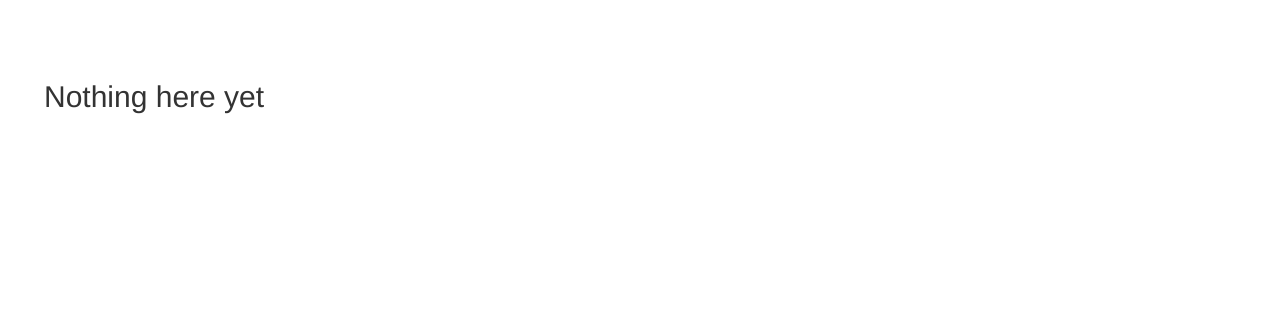
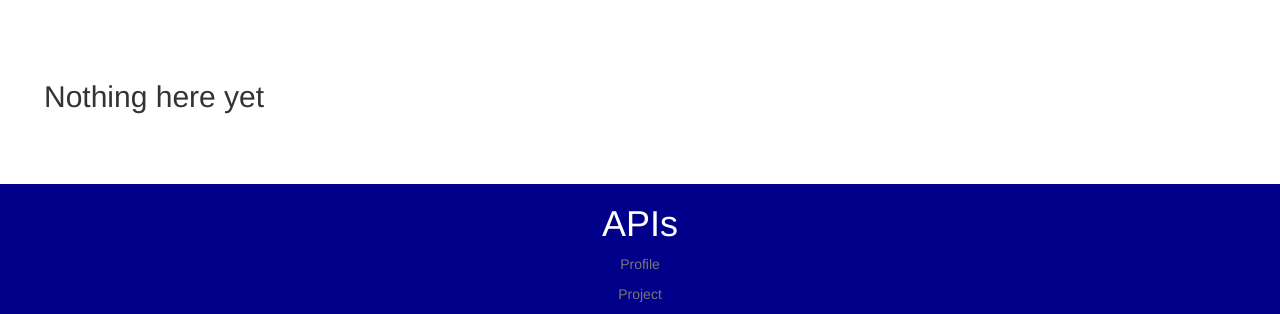
Before and after one commit to cossie14/slyawwards, a Django app: page / in a window 1280 px wide. Shown: the part 486-800 px from the top of the page. Run offline with Django 3.2, Linux system fonts and the light colour scheme; the visitor is signed in with stand-in values (Sample User, id 1); data that the repository does not hold is empty; some libraries are stand-ins or nearby versions; some web fonts are replaced.

Commit message:
added a fixed footer

```diff
--- a/awwards/templates/index.html
+++ b/awwards/templates/index.html
@@ -85,8 +85,36 @@
             </div>
           </div>
       </div>
-    </div>
 
-  </div>
+
+
+
+
+
+<style>
+.footer {
+   position: fixed;
+   left: 0;
+   bottom: 0;
+   width: 100%;
+   background-color: darkblue;
+   color: white;
+   text-align: center;
+}
+</style>
+
+
+
+<div class="footer">
+  <ul class="list-unstyled text-small">
+      <h1>APIs</h1>
+    <li><a class="text-muted" href="/api/profile">Profile</a></li>
+  </ul>
+  <ul class="list-unstyled text-small">
+    <li><a class="text-muted" href="/api/project">Project</a></li>
+  </ul>
+</div>
+
+
 
 {% endblock %}
```
Also changed, not shown: awwards/templates/registration/base.html (+14 -0 lines), media/project/art1_v2TWOCC.jpeg (added).
